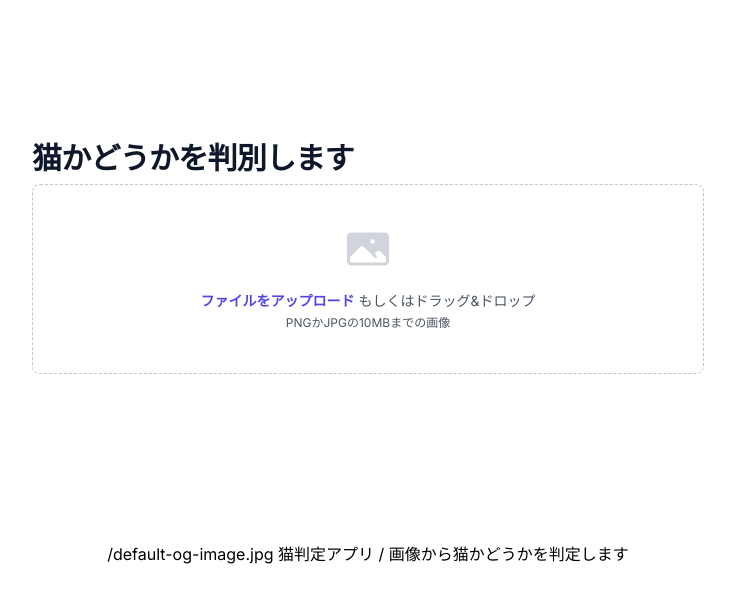
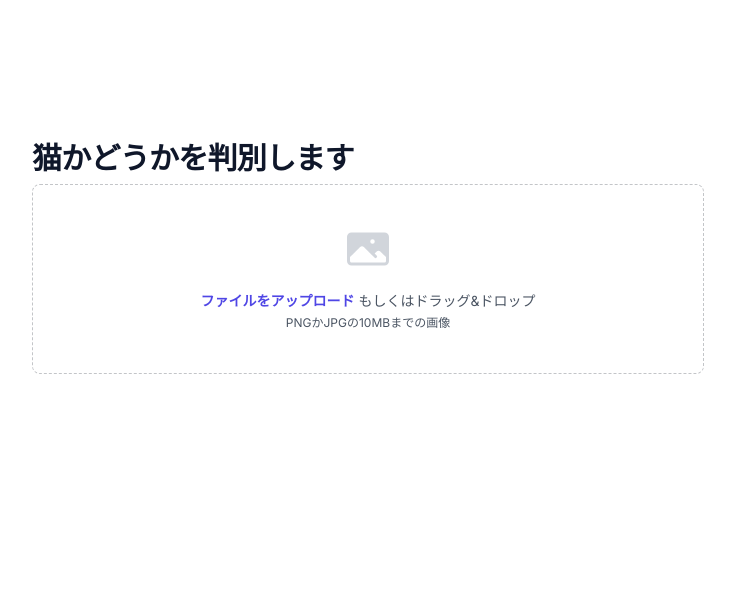
Before and after one commit to yon-s/cat-img, a Next.js app: page / in a window 1280 px wide. Shown: the top 602 px of the page, without its empty margins (272-1007 px from the left). Built offline with nearby package versions, Linux system fonts and the light colour scheme.

Commit message:
[Fix] OGPの内容をpタグで表示していたので削除

```diff
--- a/app/page.tsx
+++ b/app/page.tsx
@@ -35,7 +35,6 @@ export default function Home() {
       </head>
       <body className={inter.className}>
         <UploadForm ogp={setOgp}/>
-        <p className="text-center">{`${ogp.img} ${ogp.title} / ${ogp.description}`}</p>
     </body>
     </>
   )
```
